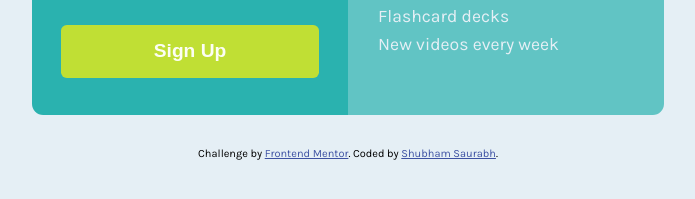
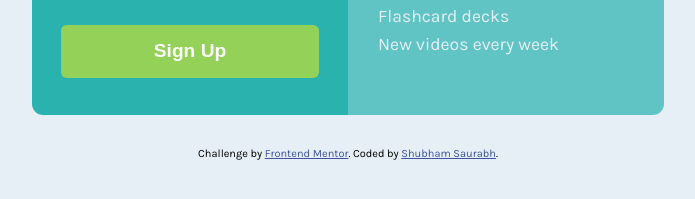
Before and after one commit to shubhsaur/single-price-grid-component, a plain HTML site: page index.html in a window 1280 px wide. In both pictures the pointer is over the button "Sign Up". Shown: the part 517-716 px from the top of the page, without its empty margins (292-987 px from the left). Drawn offline with Linux system fonts and the light colour scheme.

Commit message:
updated button hover state

```diff
--- a/styles.css
+++ b/styles.css
@@ -74,6 +74,11 @@ main {
 	font-size: 1.2rem;
 	border: none;
 	border-radius: 0.3em;
+	cursor: pointer;
+}
+
+.subscription button:hover{
+	background: hsla(71, 73%, 54%, 0.7);
 }
 
 .features {
```
